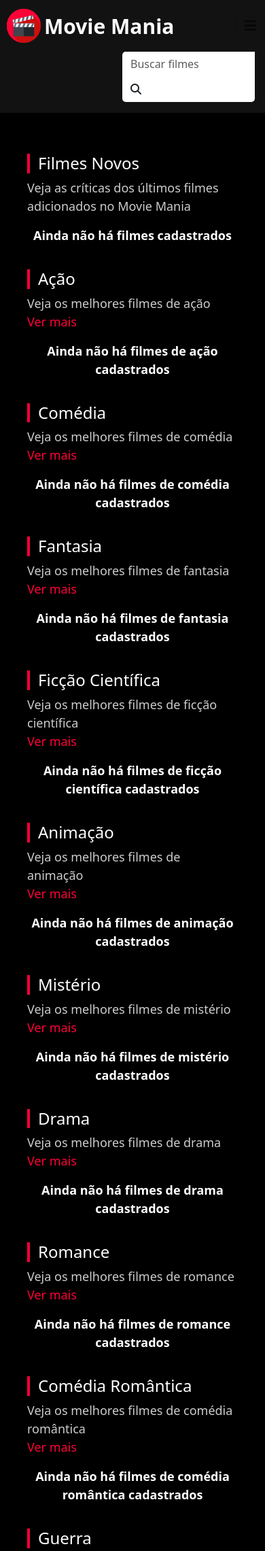
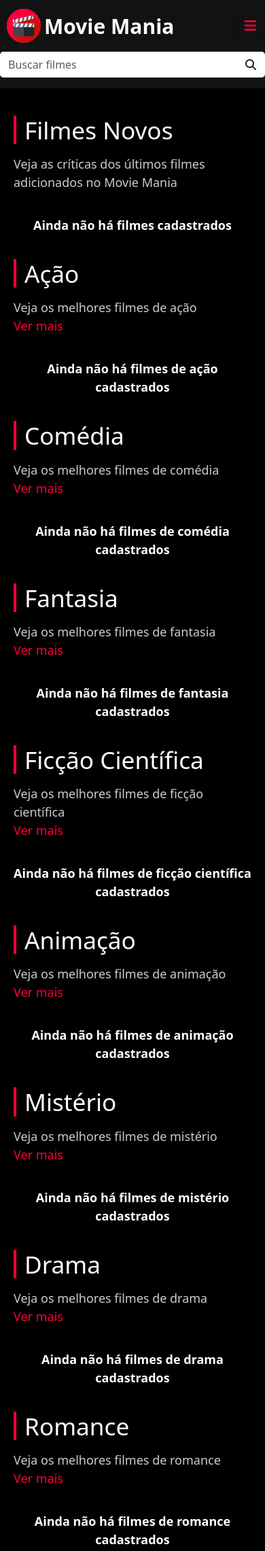
Before and after one commit to MarquinhoCF/moviemania, a PHP site: page / in a window 390 px wide. Shown: the top 2281 px of the page at 68% size. Run offline with PHP 8.4, Linux system fonts and the light colour scheme; data that the repository does not hold is empty.

Commit message:
Adicionando Responsividade

```diff
--- a/css/styles.css
+++ b/css/styles.css
@@ -670,3 +670,114 @@
 #footer-links-container {
   margin: 30px 0;
 }
+
+/* RESPONSIVO */
+
+@media(max-width: 450px) {
+    #main-container {
+        padding: 20px;
+    }
+
+    /* HOME */
+
+    #search-form {
+        width: 100%;
+        margin-left: 0;
+    }
+
+    #search-form .form-control {
+        width: 85%;
+    }
+
+    .section-title {
+        font-size: 2.2rem;
+        margin-bottom: 1rem;
+    }
+
+    .movies-container {
+        padding: 0 15px;
+    }
+
+    .movie-card {
+        width: 100%;
+    }
+
+    .movie-details {
+        display: flex;
+        flex-direction: column;
+    }
+
+    .movie-details span {
+        padding-bottom: 8px;
+    }
+
+    .pipe {
+        display: none;
+    }
+
+    .movie-container iframe {
+        max-width: 100% !important;
+    }
+
+    .reviews-container {
+        padding-left: 0;
+        padding-right: 0;
+    }
+
+    .review-form-container select,
+    .review-form-container textarea {
+        width: 100%;
+    }
+
+    .empty-list {
+        margin-top: 20px;
+    }
+
+    .msg {
+        width: 100%;
+    }
+
+    /* MOVIE */
+
+    .review {
+        padding: 0 15px;
+    }
+
+    /* DASHBOARD */
+
+    #movies-dashboard {
+        padding: 0;
+    }
+
+    .actions-column {
+        width: 140px;
+    }
+
+    .edit-btn {
+        display: block;
+        margin-bottom: 10px;
+    }
+
+    /* EDIT MOVIE*/
+
+    #movie-image-container {
+        margin-top: 1rem;
+    }
+
+    /* PROFILE */
+
+    .profile-about-row .page-title:after {
+        width: 15rem;
+    }
+
+    .profile-about-row span,
+    .profile-about-row .card-btn {
+        width: 60px;
+    }
+
+    /* HAMBURGER ICON */
+
+    .fas.fa-bars {
+        color: #FF0037;
+    }
+}
```
